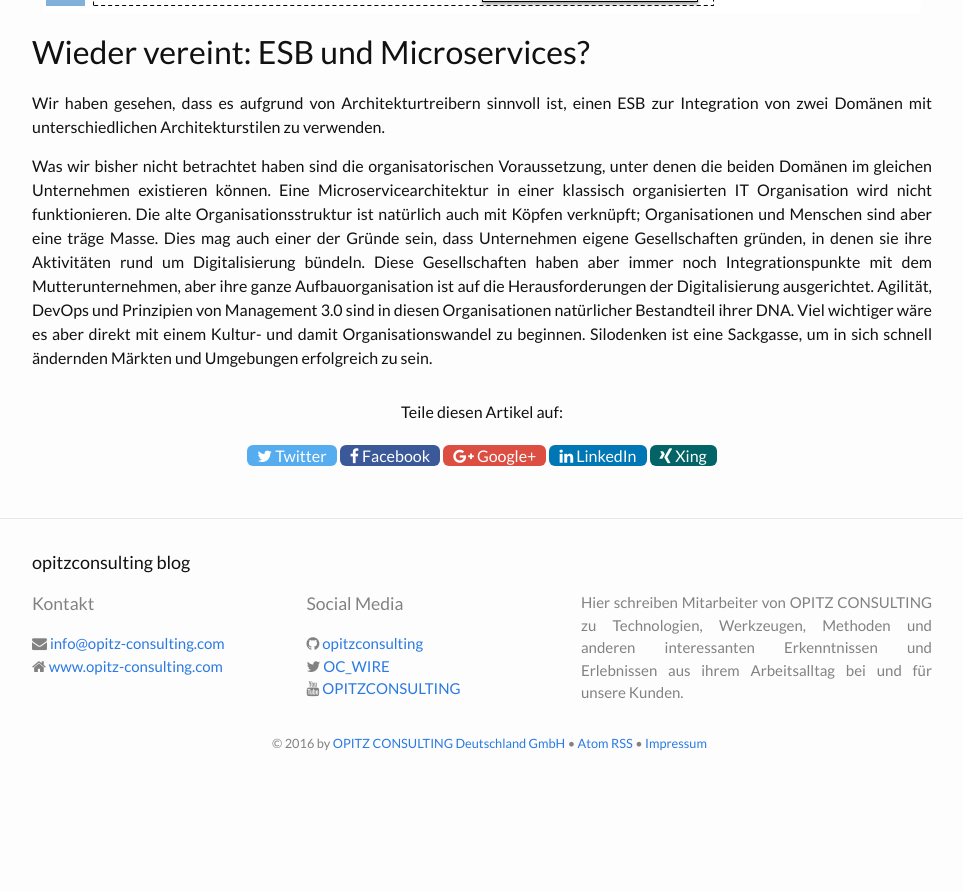
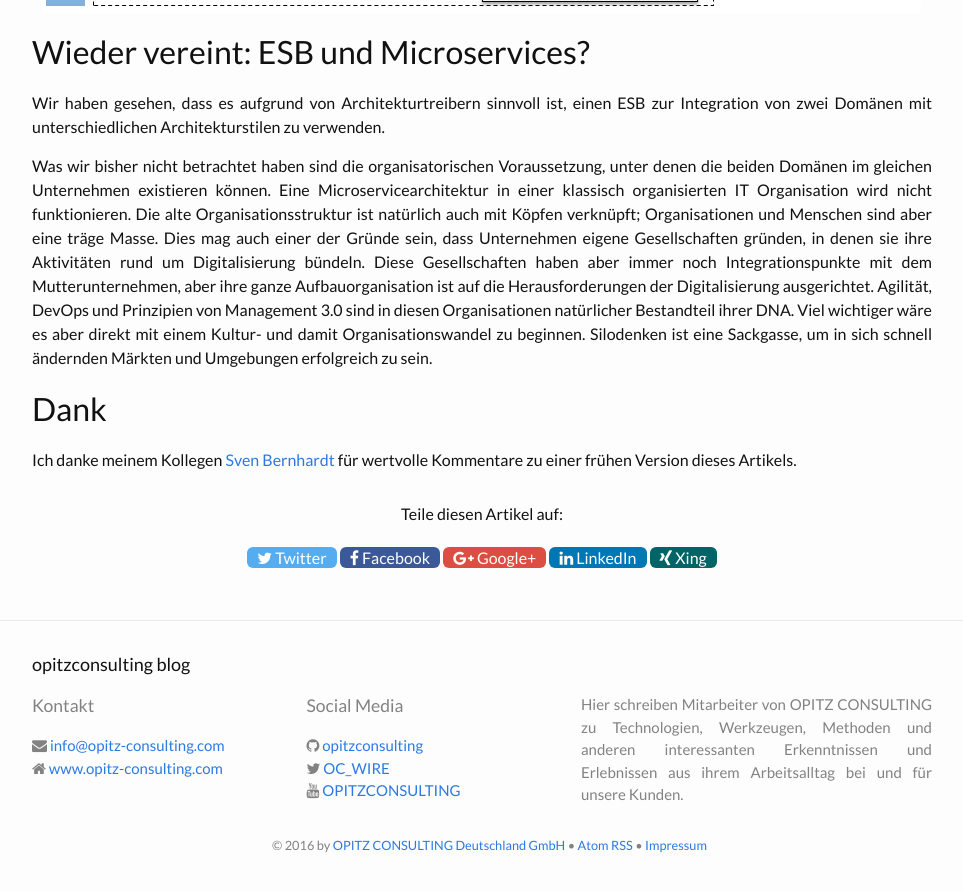
Before and after one commit to opitzconsulting/opitzconsulting.github.io, a Jekyll site: the page built from _posts/2016-09-02-microservices-und-esb.md, in a window 1280 px wide and 900 px high, scrolled down 3657 px. Shown: the top 892 px of the window, without its empty margins (158-1121 px from the left). Built offline with Jekyll 4.4.1, drawn with Linux system fonts in a browser that asks for light colours; nearby versions of some CDN libraries; comment, search, counter and statistics services are not loaded; before the commit the page ends 4455 px from its top, so only the background shows below that.

Commit message:
small add

```diff
--- a/_posts/2016-09-02-microservices-und-esb.md
+++ b/_posts/2016-09-02-microservices-und-esb.md
@@ -111,3 +111,7 @@ Was wir bisher nicht betrachtet haben sind die organisatorischen Voraussetzung,
 Die alte Organisationsstruktur ist natürlich auch mit Köpfen verknüpft; Organisationen und Menschen sind aber eine träge Masse.
 Dies mag auch einer der Gründe sein, dass Unternehmen eigene Gesellschaften gründen, in denen sie ihre Aktivitäten rund um Digitalisierung bündeln. Diese Gesellschaften haben aber immer noch Integrationspunkte mit dem Mutterunternehmen, aber ihre ganze Aufbauorganisation ist auf die Herausforderungen der Digitalisierung ausgerichtet. Agilität, DevOps und Prinzipien von Management 3.0 sind in diesen Organisationen natürlicher Bestandteil ihrer DNA.
 Viel wichtiger wäre es aber direkt mit einem Kultur- und damit Organisationswandel zu beginnen. Silodenken ist eine Sackgasse, um in sich schnell ändernden Märkten und Umgebungen erfolgreich zu sein.
+
+
+## Dank
+Ich danke meinem Kollegen [Sven Bernhardt](https://svenbernhardt.wordpress.com/) für wertvolle Kommentare zu einer frühen Version dieses Artikels.
```
